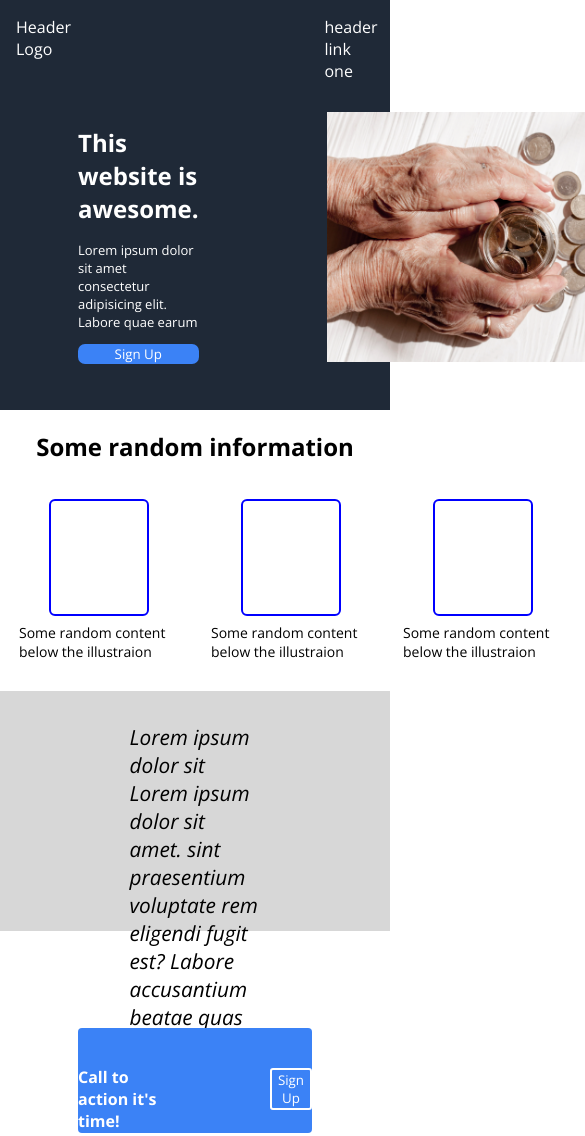
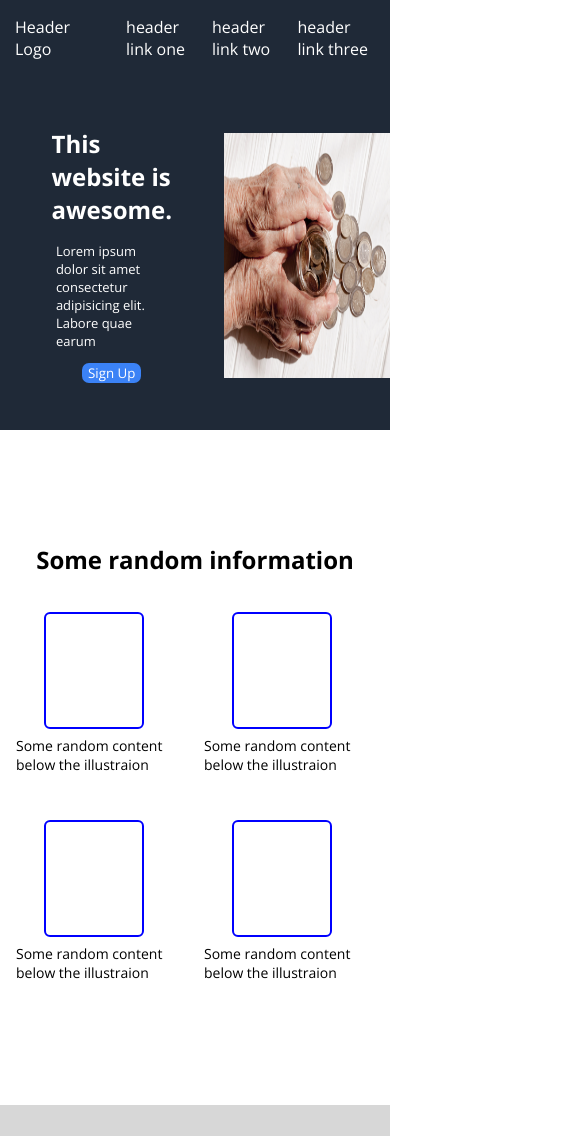
Before and after one commit to SamarthMotka/TutoringForSeng, a plain HTML site: page index.html in a window 390 px wide. Shown: the top 1136 px of the page, 585 px wide, since content can reach past the window. Drawn offline with nearby package versions, Linux system fonts and the light colour scheme.

Commit message:
made a bit responsive

```diff
--- a/index.html
+++ b/index.html
@@ -11,7 +11,10 @@
     <div class="container">
         <div class="header">
             <div class="navbar">
+                <div class="logo">
                     <p>Header Logo</p>
+                </div>
+                <div class="links-div">
                     <ul class="links">
                         <li>header link one</li>
                         <li>header link two</li>
@@ -19,12 +22,15 @@
                     </ul>
                 </div>
             </div>
+        </div>
 
         <section class="hero">
             <div class="first">
+                <div class="first-content">
                     <h1>This website is awesome.</h1>
                     <p>Lorem ipsum dolor sit amet consectetur adipisicing elit. Labore quae earum</p>
                     <button class="btn">Sign Up</button>
+                </div>
             </div>
             <div class="second">
                 <img src="pension.jpg" alt="">
--- a/test1.css
+++ b/test1.css
@@ -14,6 +14,10 @@ body{
 
 
 /* ----------------------------------------------Header------------------------------------------------------------------------------------- */
+.container{
+    width: 100%;
+    height: 100%;
+}
 
 .header{
     background: #1f2937;
@@ -28,16 +32,20 @@ body{
 }
 .header .navbar p{
     color: white;
-    margin-left: 1rem;
+    margin-left: 15px;
 }
+.links-div{
+    width: 100%;
+}
+
 .links{
     display: flex;
     flex-direction: row;
-    padding-left: 65%;
+    float: right;
     list-style: none;
 }
 .links li{
-    padding-right: 1rem;
+    padding-right: 20px;
     color: white;
 }
 
@@ -45,17 +53,25 @@ body{
 
 
 .hero{
+    width: 100%;
+    height:350px;
     display: flex;
     flex-direction: row;
     background: #1f2937;
 }
-.hero .first{
+.first{
+    display: flex;
+    flex-direction: column;
+    align-items: center;
+    justify-content:center;
+}
+.hero .first-content{
     width: 50%;
     display: flex;
     flex-direction: column;
-    /* align-items: center; */
+    align-items: center;
     justify-content:center;
-    padding-left: 20%;
+
 
 }
 .hero .first .btn{
@@ -66,20 +82,21 @@ body{
     border: none;
 }
 .hero .second{
-    width: 50%;
     display: flex;
-    padding-right: 20%;
-    margin-top: 2rem;
-    margin-bottom: 2rem;
+    flex-direction: column;
+    align-items: center;
+    justify-content:center;
+    /* padding-right: 20%; */
+    /* margin-top: 2rem; */
+    /* margin-bottom: 2rem; */
 }
 .hero .second img{
-    height: 250px;
-    width: 30rem;
-    padding-left: 15rem;
+    height: 70%;
+    width: 100%;
+    /* padding-left: 15rem;
     margin-left: 7rem;
     margin-left: 0;
-    padding-left: 8rem;
-    padding-bottom: 1rem;
+    padding-left: 8rem; */
 }
 .hero .first h1{
     margin-bottom: 0;
@@ -125,10 +142,49 @@ body{
     font-size: 14px;
     margin-top: 7px;
 }
+
+@media (max-width:600px) {
+    .random{
+        display: flex;
+        flex-direction: column;
+        align-items: center;
+        justify-content: center;
+        height: 80%;
+    }
+    .random .randomContainer{
+        display: flex;
+        flex-direction: row;
+        flex-wrap: wrap;
+    }
+    .random .randomContainer .boxes{
+        display: flex;
+        flex-direction: column;
+
+        /* margin: 1rem; */
+        /* height: 40%; */
+        width: 40%;
+
+        align-items: center;
+        justify-content: space-evenly;
+
+    }
+    .random .randomContainer .boxes .square{
+        /* width: 6rem; */
+        /* height: 15rem; */
+        border: 2px solid blue;
+        border-radius: 6px;
+        align-items:center;
+        justify-content: center;
+    }
+    .random .randomContainer .boxes  p{
+        font-size: 14px;
+        margin-top: 7px;
+    }
+}
 .quote{
     background: rgb(215, 215, 215);
     width: 100%;
-    height: 15rem;
+    /* height: 40%; */
     display: flex;
     flex-direction: column;
     align-items: center;
@@ -139,14 +195,15 @@ body{
     display: block;
     text-wrap: wrap;
     width: 50%;
-    margin-top: 0;
-    margin-bottom: 0;
+    margin: 50px auto;
+    /* margin-top: 0;
+    margin-bottom: 0; */
 }
 .quote .testimonial p{
-    padding: 2rem;
-    margin-top: 0;
-    margin-bottom: 0;
-    padding-bottom: 0;
+    /* padding: 2rem; *
+    /* margin-top: 0; */
+    /* margin-bottom: 0;
+    padding-bottom: 0; */
     font-size: 1.3rem;
 }
 
@@ -162,16 +219,21 @@ body{
 }
 .action{
     display: flex;
+    flex-direction: column;
+    align-items: center;
     justify-content:center;
     width: 60%;
-    height: 35%;
+    /* height: 35%; */
     border-radius: 4px;
     background: rgba(59,130,246,255);
 }
 .content{
     color: white;
-    padding-right: 2rem;
-    margin-top: 1rem;
+    align-items: center;
+    justify-content:center;
+    text-align: center;
+    /* padding-right: 2rem;
+    margin-top: 1rem; */
 }
 .content h4{
     margin-bottom: 0;
@@ -181,8 +243,8 @@ body{
     font-size: 12px;
 }
 .signup{
-    justify-self: end;
-    margin-left: 4rem;
+    justify-self: center;
+    /* margin-left: 4rem; */
 }
 .signup button{
     font-family: 'Open Sans';
@@ -190,7 +252,7 @@ body{
     color: white;
     border-radius: 3px;
     border: 2px solid white;
-    margin-top: 2.5rem;
+    /* margin-top: 2.5rem; */
 }
 .footer{
     background: #1f2937;
@@ -198,3 +260,7 @@ body{
     justify-content: center;
     color: white;
 }
+
+@media (max-width:1200px) {
+
+}
```
Lines whose indentation alone changed are shown as unchanged.
